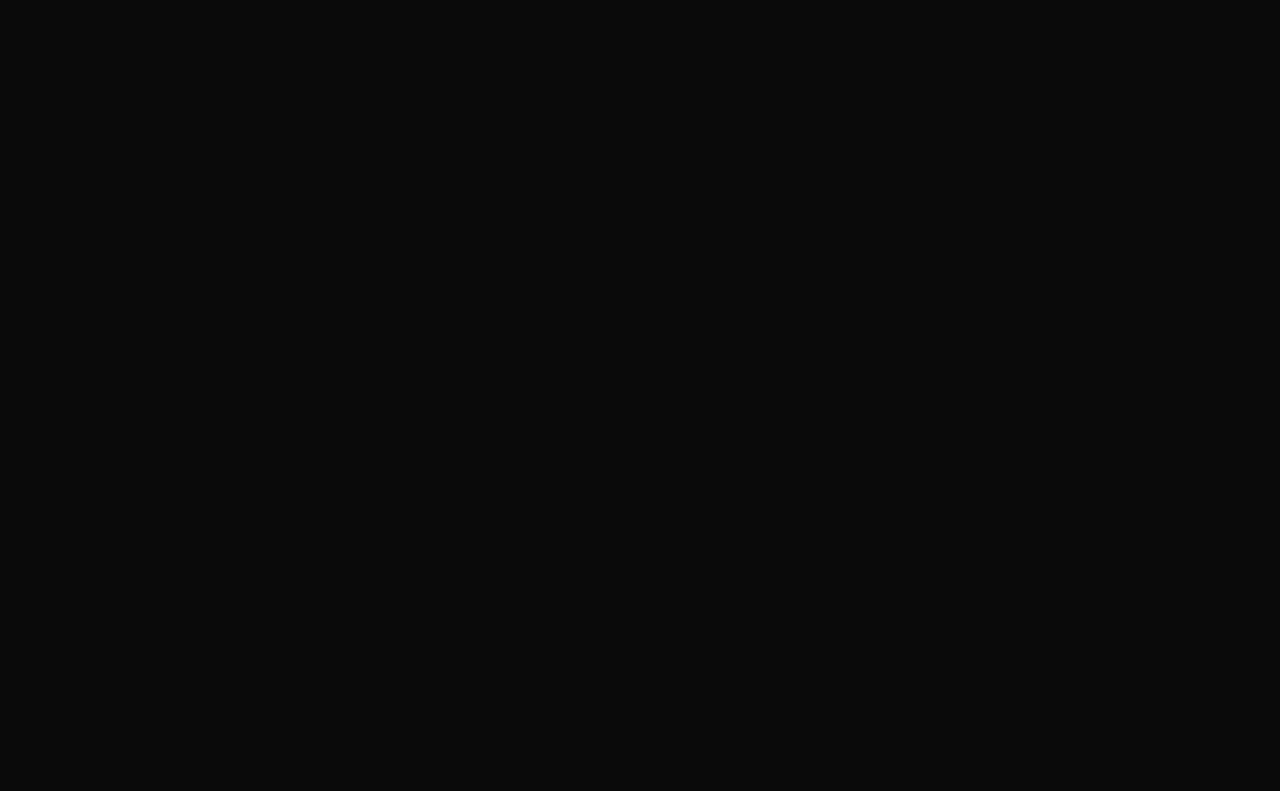
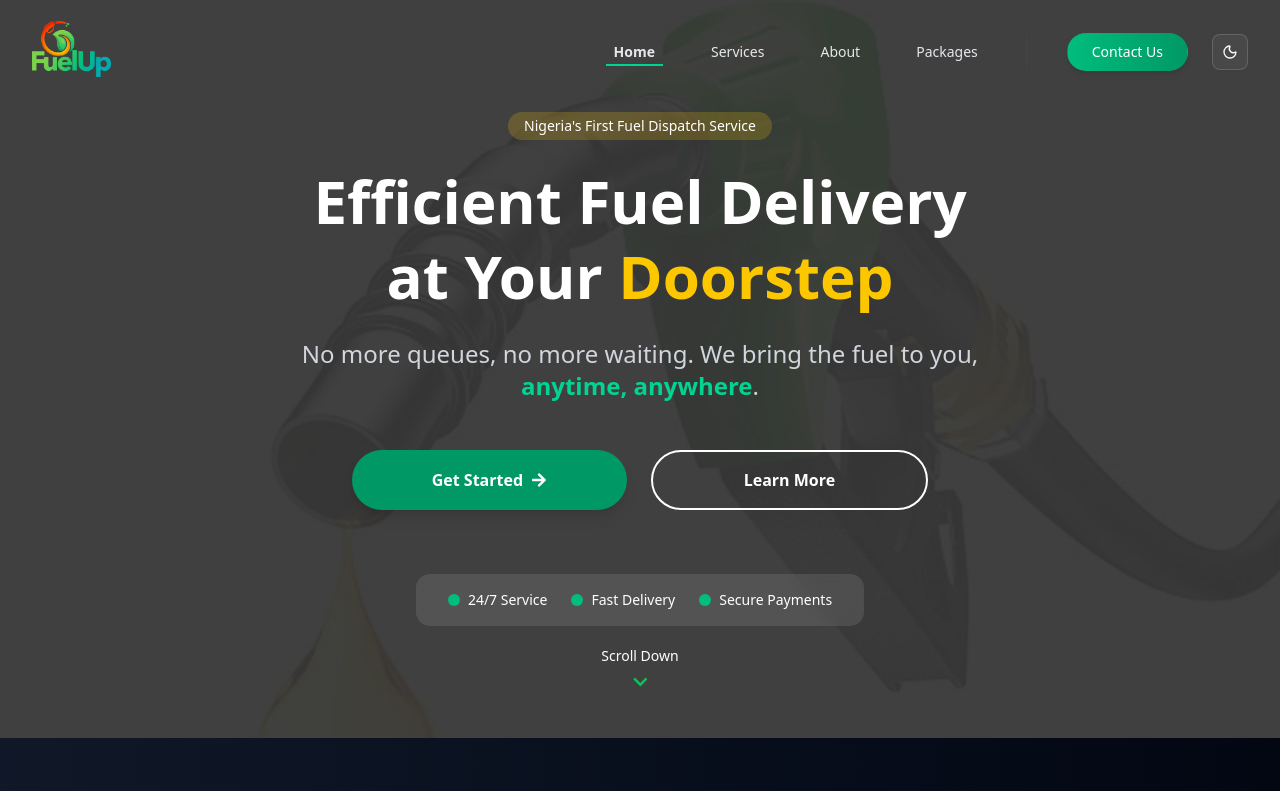
Before and after one commit to Adeboye22/user-fuelup, a React (Vite) app: page / in a window 1280 px wide. Before the commit this address led to /dashboard. Shown: the top 791 px of the page. Built offline with nearby package versions, Linux system fonts and the light colour scheme.

Commit message:
dhfkjhdfj

```diff
--- a/src/App.jsx
+++ b/src/App.jsx
@@ -2,7 +2,6 @@ import { Suspense } from 'react';
 import { BrowserRouter as Router, Routes, Route } from 'react-router-dom';
 import { ThemeProvider } from './components/theme-provider';
 import Home from './pages/Home';
-import PublicRoute from './routes/PublicRoute';
 import MainLayout from './layouts/MainLayout';
 function App() {
   return (
@@ -12,9 +11,7 @@ function App() {
           {/* Main routes with MainLayout - wrap with PublicRoute */}
           <Route element={
             <Suspense>
-              <PublicRoute>
-                <MainLayout />
-              </PublicRoute>
+              <MainLayout />
             </Suspense>
           }>
             <Route index element={<Home />} />
```
